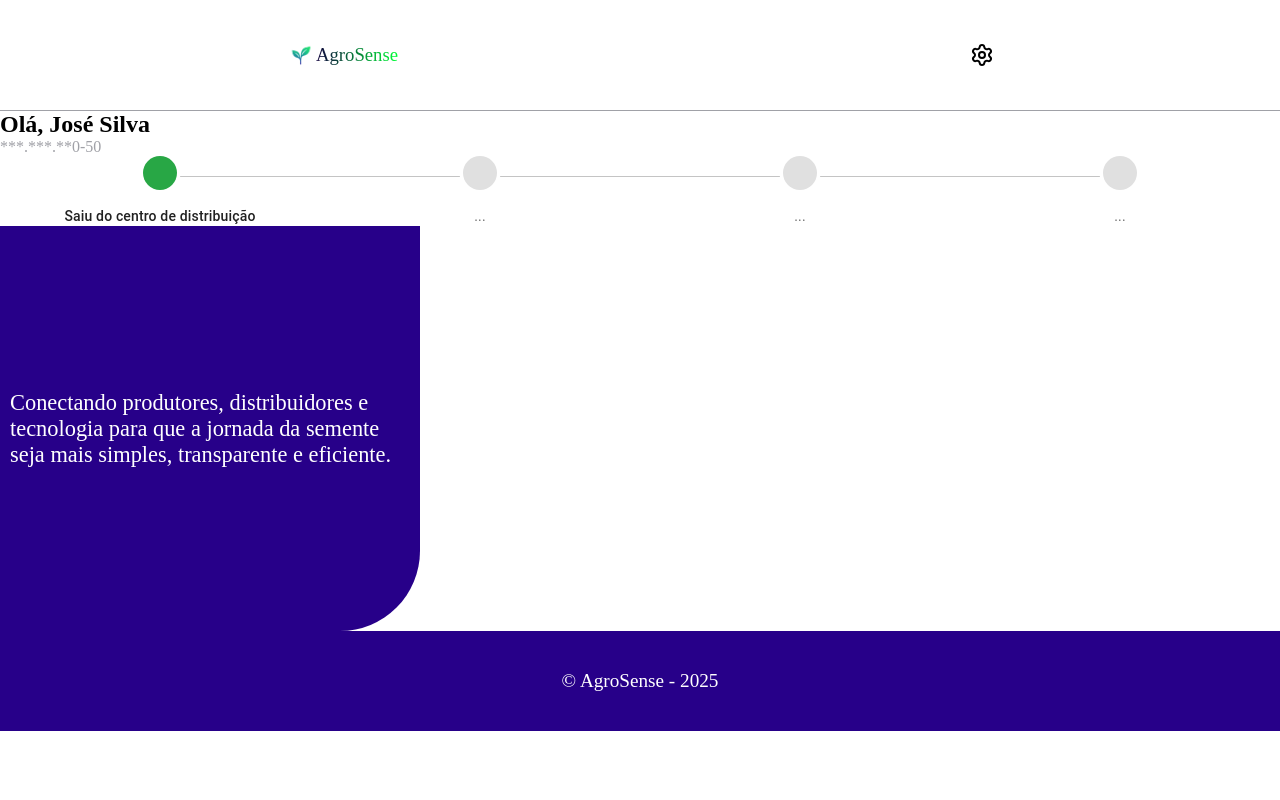
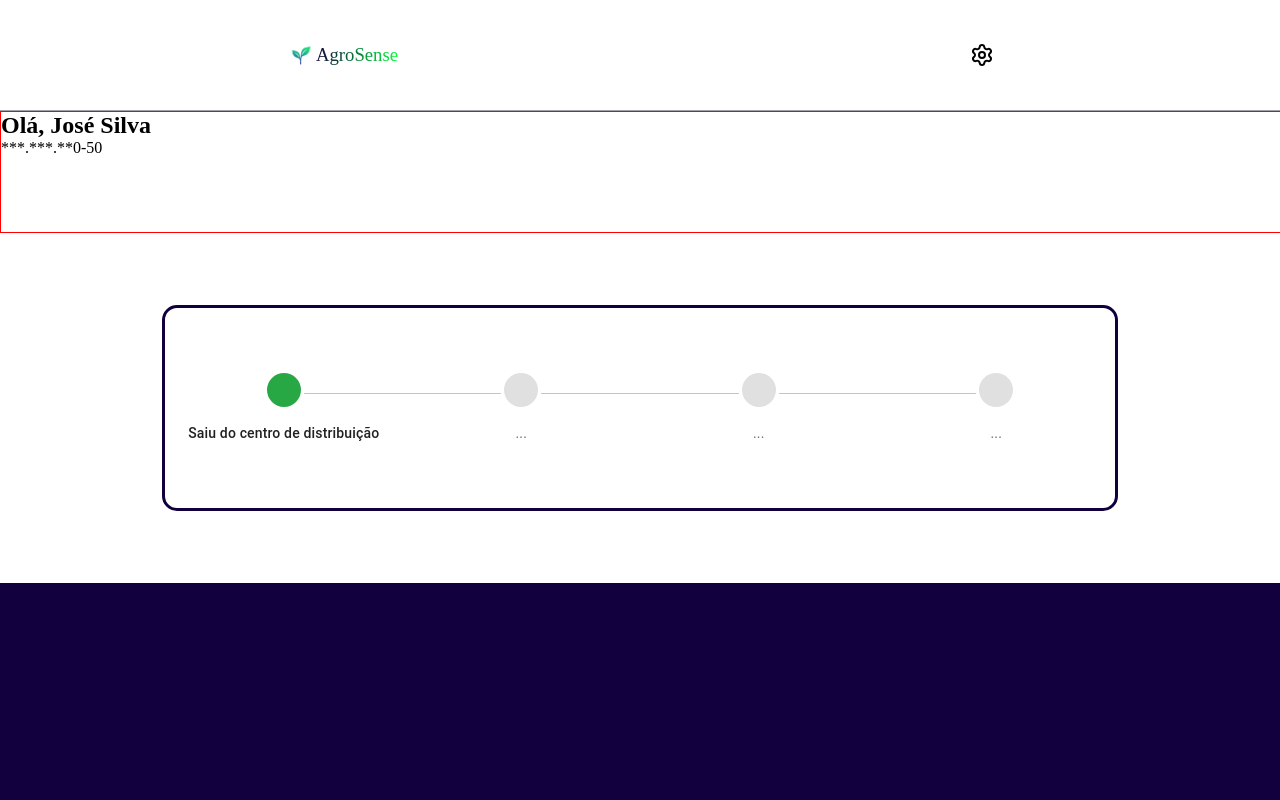
Before and after one commit to lucassantDev/agrosense-scripts, a React (Vite) app in the folder agrosense/: page /Agricultor/FirstPage/UserPage in a window 1280 px wide. Shown: the top 800 px of the page. Built offline with nearby package versions, Linux system fonts and the light colour scheme; some icons are missing.

Commit message:
refactor: nova estilizacao para arquivo UserPage

```diff
--- a/agrosense/src/pages/Agricultor/FirstPage/UserPage.css
+++ b/agrosense/src/pages/Agricultor/FirstPage/UserPage.css
@@ -1,251 +1,55 @@
-.user-requests{
+.name-user{
     width: 100%;
-    height: 130px;
+    height: 120px;
+    border: 1px solid red;
+}
 
-    padding-block: 10px;
-
+.section-stepper{
+    width: 100%;
+    height: 350px;
     display: flex;
     align-items: center;
-    justify-content: left;
-
+    justify-content: center;
 }
 
-.flex-img-user{
-    display: flex;
-    align-items: center;
-    justify-content: space-between;
-
-    margin: 0 0 0 12%;
-
-    width: 25%;
-}
-
-.img-user{
-    width: 100px;
-    height: 100px;
-
-    border-radius: 100%;
-
-    background-image: url(../../../assets/image/jose-silva.jpg);
-    background-size: cover;
-
-}
-
-.name-user p{
-    font-family: var(--SecondFont);
-    color: var(--color04);
-}
-
-.request-historic{
-    width: 100%;
-    height: 390px;
+.div-stepper{
+    width: 80%;
+    max-width: 950px;
+    height: 200px;
 
     display: flex;
     align-items: center;
     justify-content: center;
-    flex-direction: column;
 
+    border: 3px solid var(--color03);
+    border-radius: 15px;
 }
 
-.last-request{
-    width: 80%;
-    max-width: 1200px;
-    height: 270px;
-    border: 3px solid var(--color02);
+.requests-user{
+    width: 100%;
+    height: 100vh;
 
-    border-radius: 15px ;
-    display: flex;
-    align-items: center;
-    flex-direction: column;
-    justify-content: center;
+    background-color: var(--color03);
 }
 
-.info-request{
-    margin: -40px 0 20px 0 ;
-    width: 80%;
-}
-
-.info-request h2{
-    font-family: var(--SecondFont);
-    color: var(--color03);
-}
-
-.info-request p{
-    color: var(--color04);
-}
-
-.see-requests{
-    width: 150px;
-    height: 41px;
-    margin: 30px 940px 0 0;
-
-    font: var(--MainFont);
-    background-color: var(--color02);
-    color: #ffffff;
-
-    border: none;
-    cursor: pointer;
-    border-radius: 15px;
-
-    transition: 0.4s;
-}
-
-.see-requests:focus{
-    background-color: var(--color03);
-    transition: 0.4s;
-}
-
-.seed-grain-request{
+.message-page{
     width: 100%;
     height: 100vh;
-    background-color: var(--color02);
 
     display: flex;
     align-items: center;
-    justify-content: space-evenly;
-    flex-direction: column;
 }
 
-.line-shapes{
-    width: 100%;
-    height: 100px;
+.message{
+    border: 1px solid red;
+    width: 47%;
+    padding-inline: 12px;
+    height: 350px;
 
-    margin: -20px 0 0 0;
+    font-size: 2rem;
+    text-align: left;
 
     display: flex;
     align-items: center;
     justify-content: center;
 }
-
-.line{
-    width: 75%;
-    height: 2px;
-    background-color: var(--color00);
-    border: none;
-}
-
-.shapes{
-    width: 50px;
-    height: 50px;
-
-    background-color: var(--color00);
-    margin: 0 0 0 5px;
-
-    border-radius: 100%;
-}
-
-.div-requests{
-    display: flex;
-    align-items: center;
-    justify-content: space-evenly;
-
-    width: 60%;
-    padding: 10px;
-    height: fit-content;
-
-    overflow-x: auto;
-    overflow-y: hidden;
-    /* scroll-behavior: smooth; */
-}
-
-.div-requests h3{
-    font-size: 2rem;
-}
-
-/* Esconde a barra (opcional) */
-.div-requests::-webkit-scrollbar {
-    height: 10px;
-}
-
-.div-requests::-webkit-scrollbar-thumb {
-    background: #cccccc;
-    border-radius: 1px;
-}
-
-.seed-grain-choice{
-    min-width: 350px;
-    height: 430px;
-
-    border-radius: 25px 25px 0 0;
-    margin: 0 0 0 10px;
-
-    background-color: #ffffff;
-
-    display: flex;
-    align-items: center;
-    justify-content: space-evenly;
-    flex-direction: column;
-
-}
-
-.div-requests-button{
-    width: 80%;
-    padding: 8px;
-    background-color: var(--color00);
-    color: var(--color02);
-
-    border: none;
-    cursor: pointer;
-
-    font-size: 1.3rem;
-    font-weight: bolder;
-}
-
-.message-section{
-    display: flex;
-    align-items: center;
-    justify-content: space-evenly;
-
-    width: 100%;
-    height: 120vh;
-}
-
-.message{
-    width: 400px;
-    height: 405px;
-    padding-inline: 25px;
-
-    border-bottom-right-radius: 80px;
-    background-color: var(--color02);
-    color: #ffffff;
-    font-size: 1.4rem;
-
-    display: flex;
-    align-items: center;
-    justify-content: space-evenly;
-    flex-direction: column;
-    padding-inline: 10px;
-
-}
-
-.message span{
-    font-weight: bold;
-    font-size: 1.3rem;
-    color: var(--color00);
-}
-
-.image-agricultor{
-    height: 700px;
-    margin: 220px 0 0 0;
-    object-fit: cover;
-    z-index: -1;
-}
-
-.logotype{
-    width: 40%;
-    padding-inline: 15px;
-    padding-block: 7px;
-    margin: -10px 0 0 0;
-    border-radius: 15px;
-
-    display: flex;
-    align-items: center;
-    justify-content: center;
-    flex-direction: column;
-
-    background-color: #ffffff;
-}
-
-.logo-message{
-    height: 40px;
-}
```
